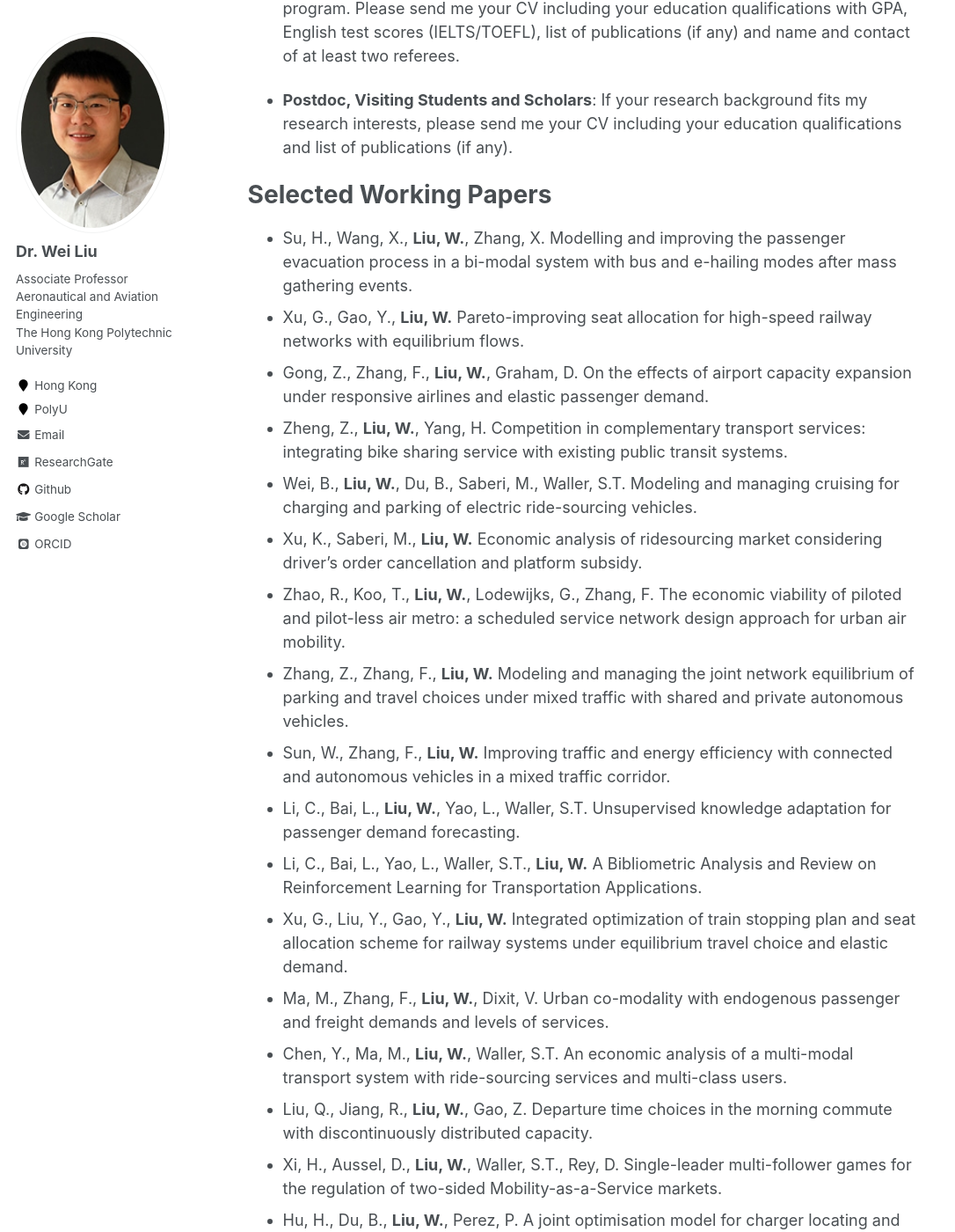
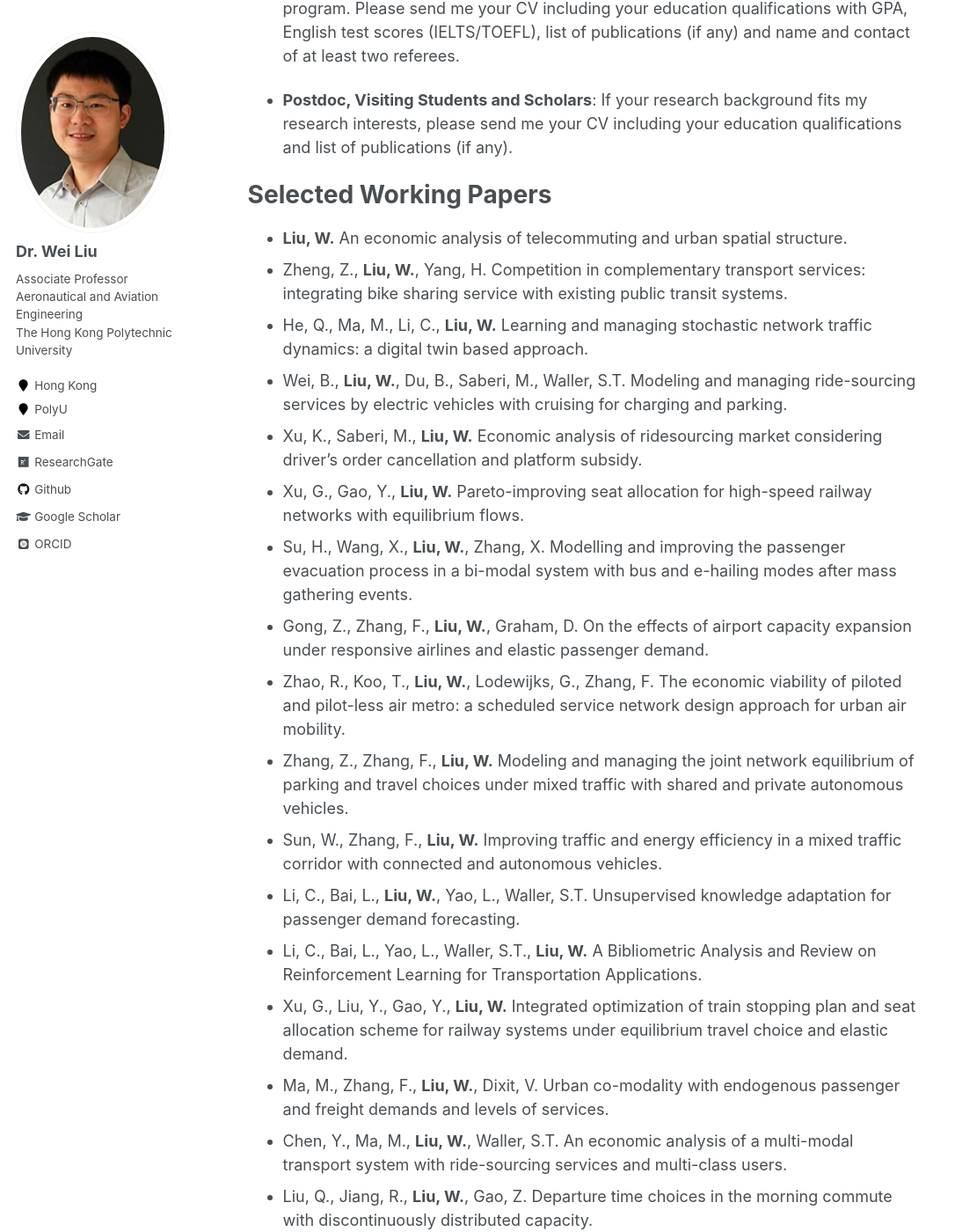
Before and after one commit to weiliu2016/weiliu2016.github.io, a Jekyll site: the page built from _pages/about.md, in a window 1280 px wide and 1400 px high, scrolled down 1583 px. Shown: the whole window at 88% size, without its empty margins (0-1086 px from the left). Built offline with Jekyll 4.4.1, drawn with Linux system fonts in a browser that asks for light colours; some web fonts are replaced; some of the changed text lies outside the part shown.

Commit message:
Update about.md

```diff
--- a/_pages/about.md
+++ b/_pages/about.md
@@ -8,7 +8,7 @@ redirect_from:
   - /about.html
 ---
 
-Dr. Wei Liu is an Associate Professor at the [Department of Aeronautical and Aviation Engineering](https://www.polyu.edu.hk/en/aae/), [The Hong Kong Polytechnic University](https://www.polyu.edu.hk/en/). Prior to this, he was a faculty member at [UNSW Sydney](https://www.unsw.edu.au/) in Australia and [University of Glasgow](https://www.gla.ac.uk/) in the UK, was a Researcher at [Ecole Polytechnique Federale de Lausanne (EPFL)](https://www.epfl.ch/en/), Switzerland. Dr. Liu received his PhD in Transportation from the Hong Kong University of Science and Technology in 2014, and his B.Eng. in Civil Engineering and Bachelor of Laws both from Tsinghua University in 2010. Dr. Liu is a recipient of the Discovery Early Career Researcher Award from the Australian Research Council. His research group mainly works in data-driven decision analytics; large-scale transport system modelling, optimisation and computing; aviation and rail system modeling; and transport economics. He was the awardee of The European Transport Innovation Challenge 2017 under European Commission, and received a Best Paper Award from the [International Transportation Economics Association (ITEA)](https://iteaweb.org/) for young scholars in 2015.
+Dr. Wei Liu is an Associate Professor at the [Department of Aeronautical and Aviation Engineering](https://www.polyu.edu.hk/en/aae/), [The Hong Kong Polytechnic University](https://www.polyu.edu.hk/en/). Prior to this, he was a faculty member at [University of New South Wales, Sydney](https://www.unsw.edu.au/) in Australia and [University of Glasgow](https://www.gla.ac.uk/) in the United Kingdom, and was a Researcher at [Ecole Polytechnique Federale de Lausanne (EPFL)](https://www.epfl.ch/en/), Switzerland. Dr. Liu received his PhD in Transportation from the Hong Kong University of Science and Technology in 2014, and his B.Eng. in Civil Engineering and Bachelor of Laws both from Tsinghua University in 2010. Dr. Liu is a recipient of the Discovery Early Career Researcher Award from the Australian Research Council. His research group mainly works in data-driven decision analytics; large-scale transport system modelling, optimisation and computing; aviation and rail system modeling; and transport economics. He was the awardee of The European Transport Innovation Challenge 2017 under European Commission, and received a Best Paper Award from the [International Transportation Economics Association (ITEA)](https://iteaweb.org/) for young scholars in 2015.
 
 Research Interests
 ======
@@ -47,15 +47,17 @@ PhD Positions and Academic Visitors
 
 Selected Working Papers
 ======
+- **Liu, W.** An economic analysis of telecommuting and urban spatial structure.
+- Zheng, Z., **Liu, W.**, Yang, H. Competition in complementary transport services: integrating bike sharing service with existing public transit systems.
+- He, Q., Ma, M., Li, C., **Liu, W.** Learning and managing stochastic network traffic dynamics: a digital twin based approach.
+- Wei, B., **Liu, W.**, Du, B., Saberi, M., Waller, S.T. Modeling and managing ride-sourcing services by electric vehicles with cruising for charging and parking.
+- Xu, K., Saberi, M., **Liu, W.** Economic analysis of ridesourcing market considering driver's order cancellation and platform subsidy.
+- Xu, G., Gao, Y., **Liu, W.** Pareto-improving seat allocation for high-speed railway networks with equilibrium flows.
 - Su, H., Wang, X., **Liu, W.**, Zhang, X. Modelling and improving the passenger evacuation process in a bi-modal system with bus and e-hailing modes after mass gathering events.
-- Xu, G., Gao, Y., **Liu, W.** Pareto-improving seat allocation for high-speed railway networks with equilibrium flows.
 - Gong, Z., Zhang, F., **Liu, W.**, Graham, D. On the effects of airport capacity expansion under responsive airlines and elastic passenger demand.
-- Zheng, Z., **Liu, W.**, Yang, H. Competition in complementary transport services: integrating bike sharing service with existing public transit systems.
-- Wei, B., **Liu, W.**, Du, B., Saberi, M., Waller, S.T. Modeling and managing cruising for charging and parking of electric ride-sourcing vehicles.
-- Xu, K., Saberi, M., **Liu, W.** Economic analysis of ridesourcing market considering driver's order cancellation and platform subsidy.
 - Zhao, R., Koo, T., **Liu, W.**, Lodewijks, G., Zhang, F. The economic viability of piloted and pilot-less air metro: a scheduled service network design approach for urban air mobility.
 - Zhang, Z., Zhang, F., **Liu, W.** Modeling and managing the joint network equilibrium of parking and travel choices under mixed traffic with shared and private autonomous vehicles.
-- Sun, W., Zhang, F., **Liu, W.** Improving traffic and energy efficiency with connected and autonomous vehicles in a mixed traffic corridor.
+- Sun, W., Zhang, F., **Liu, W.** Improving traffic and energy efficiency in a mixed traffic corridor with connected and autonomous vehicles.
 - Li, C., Bai, L., **Liu, W.**, Yao, L., Waller, S.T. Unsupervised knowledge adaptation for passenger demand forecasting.
 - Li, C., Bai, L., Yao, L., Waller, S.T., **Liu, W.** A Bibliometric Analysis and Review on Reinforcement Learning for Transportation Applications.
 - Xu, G., Liu, Y., Gao, Y., **Liu, W.** Integrated optimization of train stopping plan and seat allocation scheme for railway systems under equilibrium travel choice and elastic demand.
@@ -63,9 +65,8 @@ Selected Working Papers
 - Chen, Y., Ma, M., **Liu, W.**, Waller, S.T. An economic analysis of a multi-modal transport system with ride-sourcing services and multi-class users.
 - Liu, Q., Jiang, R., **Liu, W.**, Gao, Z. Departure time choices in the morning commute with discontinuously distributed capacity.
 - Xi, H., Aussel, D., **Liu, W.**, Waller, S.T., Rey, D. Single-leader multi-follower games for the regulation of two-sided Mobility-as-a-Service markets.
-- Hu, H., Du, B., **Liu, W.**, Perez, P. A joint optimisation model for charger locating and electric bus charging scheduling considering opportunity fast charging and uncertainties.
 - Zhang, X., **Liu, W.**, Levin, M., Waller, S.T. Equilibrium analysis of morning commuting and parking under spatial capacity allocation in the autonomous vehicle environment.
-- Wei, B., Zhang, X., **Liu, W.**, Saberi, M., Waller, S.T. Temporal capacity allocation and tolling schemes for morning commute with carpooling.
+- Wei, B., Zhang, X., **Liu, W.**, Saberi, M., Waller, S.T. Capacity Allocation and Tolling-Rewarding Schemes for the Morning Commute with Carpooling.
 - Xi, H., **Liu, W.**, Rey, D., Waller, S.T., Kilby, P. Incentive-compatible mechanisms for online resource allocation in mobility-as-a-service systems.
 - Lilasathapornkit, T., Rey, D., **Liu, W.**, Saberi, M. Traffic assignment problem for pedestrian networks.
 - **Liu, W.**, Yang, H. Service differentiation in a two-sided market of shared parking.
```
Also changed, not shown: other parts of _pages/about.md (+2 -2 lines).
